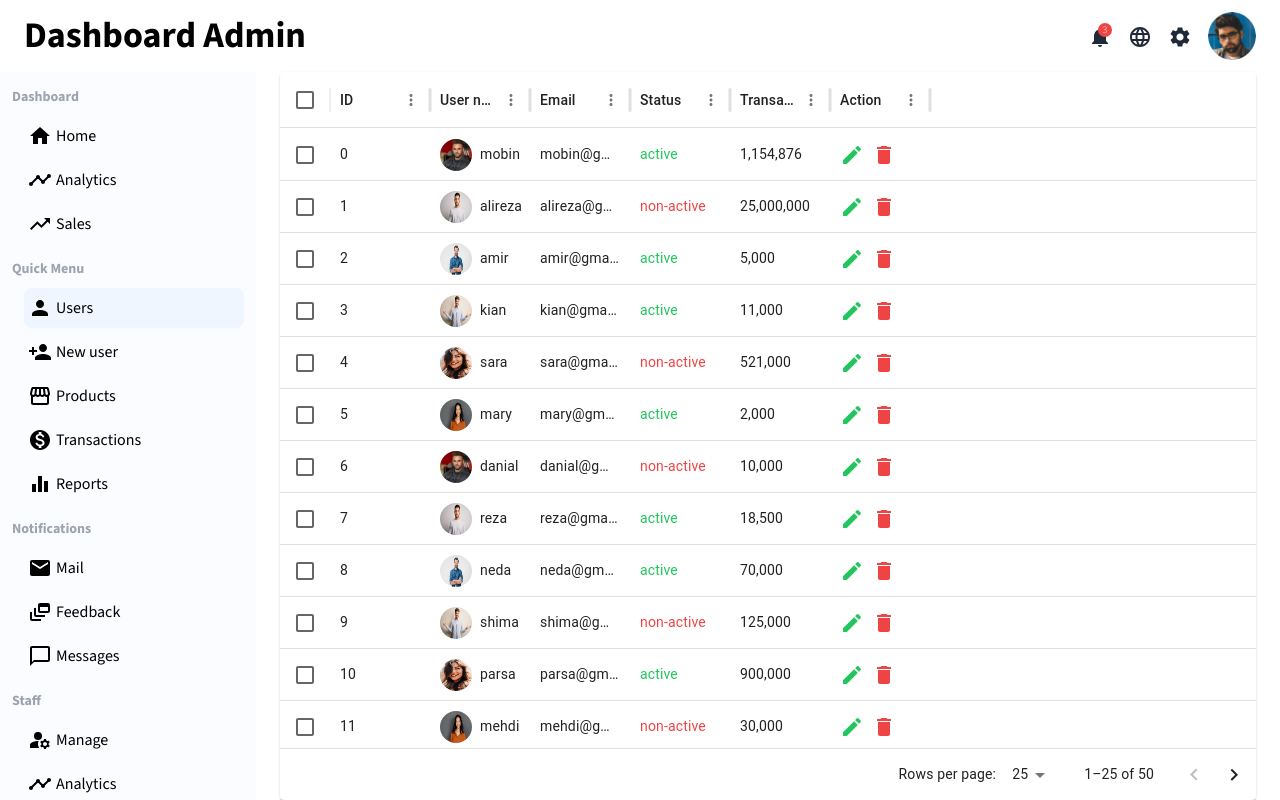
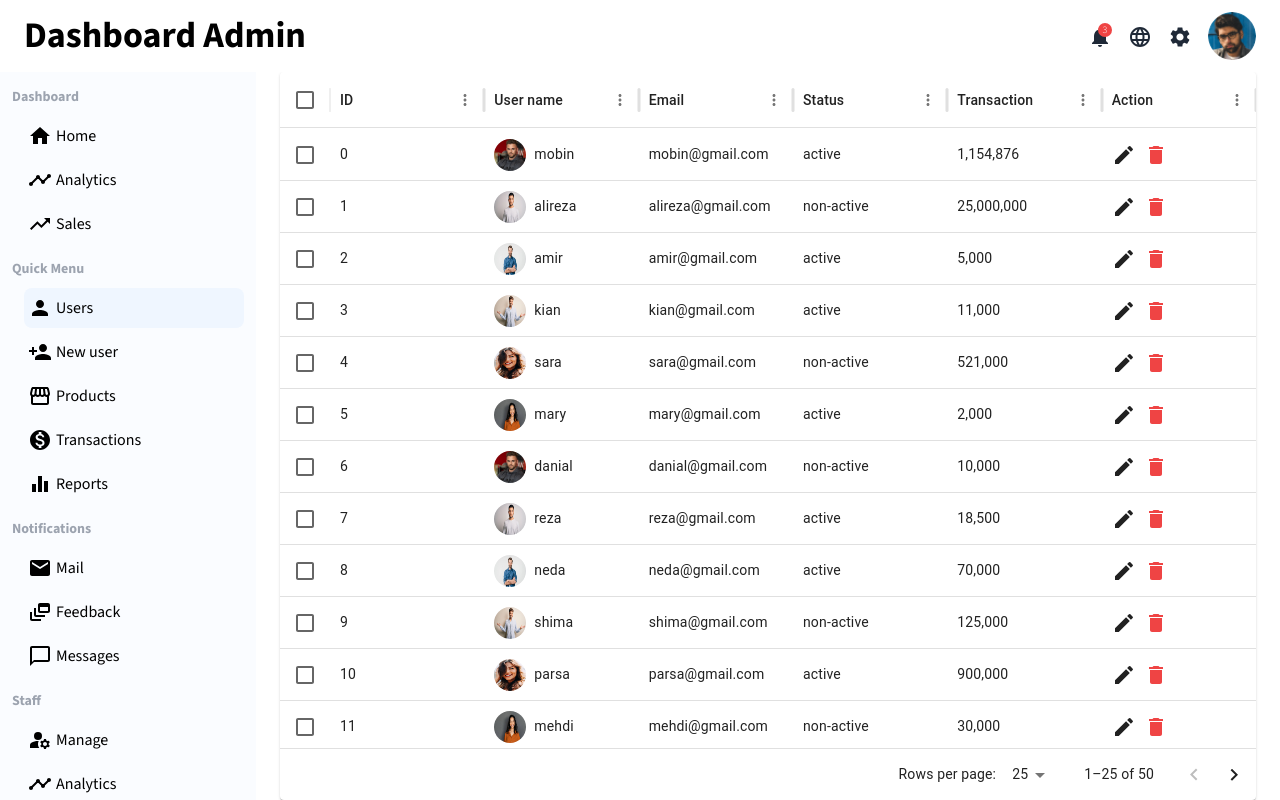
Before and after one commit to mobin-izadi/react-dashboard-admin, a React (Create React App) app: page /users in a window 1280 px wide. Built offline with nearby package versions, Linux system fonts and the light colour scheme.

Commit message:
Make the users page responsive

```diff
--- a/src/App.js
+++ b/src/App.js
@@ -17,7 +17,7 @@ function App() {
           {/* sidebar */}
           <Sidebar></Sidebar>
           {/* main wrapper */}
-          <div className="basis-full lg:basis-4/5 lg:ml-auto px-3 sm:px-6 ">
+          <div className="basis-full lg:basis-4/5 lg:ml-auto px-3 sm:px-6 overflow-auto">
             {router}
           </div>
         </main>
--- a/src/components/Sidebar/Sidebar.jsx
+++ b/src/components/Sidebar/Sidebar.jsx
@@ -64,7 +64,7 @@ export default function Sidebar() {
 
     return (
         <>
-            <aside className={` fixed lg:sticky top-0 lg:left-0 bottom-0 lg:bottom-auto lg:max-h-[calc(100vh-72px)]  flex flex-col justify-between  gap-4 w-52 lg:w-1/5  overflow-y-auto  bg-[#FAFCFF] p-3 custom-scroll z-50 transition-all ${mobileMenuHandler.mobileMenu ? 'left-0' : '-left-52'}`}>
+            <aside className={`shrink-0 fixed lg:sticky top-0 lg:left-0 bottom-0 lg:bottom-auto lg:max-h-[calc(100vh-72px)]  flex flex-col justify-between  gap-4 w-52 lg:w-1/5  overflow-y-auto  bg-[#FAFCFF] p-3 custom-scroll z-50 transition-all ${mobileMenuHandler.mobileMenu ? 'left-0' : '-left-52'}`}>
                 <div>
                     <div className='flex justify-end lg:hidden'>
                         <CloseIcon className='cursor-pointer' onClick={CloseMobileMenuHandler} ></CloseIcon>
--- a/src/pages/Users/Users.jsx
+++ b/src/pages/Users/Users.jsx
@@ -5,9 +5,9 @@ import { usersData } from '../../data';
 import ModeEditIcon from '@mui/icons-material/ModeEdit';
 import DeleteIcon from '@mui/icons-material/Delete';
 const columns = [
-    { field: 'id', headerName: 'ID' },
+    { field: 'id', headerName: 'ID', flex: 1, minWidth: 100 },
     {
-        field: 'customer', headerName: 'User name',
+        field: 'customer', headerName: 'User name', flex: 1, minWidth: 100,
         renderCell: (params) => (
             <div style={{ display: 'flex', alignItems: 'center' }}>
                 <img
@@ -24,28 +24,23 @@ const columns = [
             </div>
         ),
     },
-    { field: 'email', headerName: 'Email' },
+    { field: 'email', headerName: 'Email', flex: 1, minWidth: 100, },
     {
-        field: 'status', headerName: 'Status',
-        renderCell: (params) => (
-            <span className={`${params.row.status == 'active' ? 'text-green-500 ' : 'text-red-500 '}`}>
-                {params.row.status}
-            </span>
-        )
+        field: 'status', headerName: 'Status', flex: 1, minWidth: 100,
     },
     {
         field: 'transaction',
         headerName: 'Transaction',
-
+        flex: 1, minWidth: 100,
         renderCell: (params) => (
             <span>{params.row.transaction.toLocaleString()}</span>
         )
     },
     {
-        field: 'action', headerName: 'Action',
+        field: 'action', headerName: 'Action', flex: 1, minWidth: 100,
         renderCell: (params) => (
             <div className='flex items-center gap-2'>
-                <button><ModeEditIcon className='text-green-500'></ModeEditIcon></button>
+                <button><ModeEditIcon ></ModeEditIcon></button>
                 <button><DeleteIcon className='text-red-500'></DeleteIcon></button>
 
             </div>
@@ -67,14 +62,18 @@ export default function Users() {
 
 
     return (
-        <Paper sx={{ height: 'calc(100vh - 72px)', width: '100%', }} className=''>
+        <Paper sx={{ height: 'calc(100vh - 72px)', width: '100%', overflowX: 'auto' }} >
             <DataGrid
                 rows={rows}
                 columns={columns}
                 initialState={{ pagination: { paginationModel } }}
                 pageSizeOptions={[10, 25]}
                 checkboxSelection
-                sx={{ border: 0 }}
+                sx={{
+                    border: 0,
+                    overflowX: 'auto',
+                }}
+                className='overflow-x-auto'
             />
         </Paper>
     )
```
